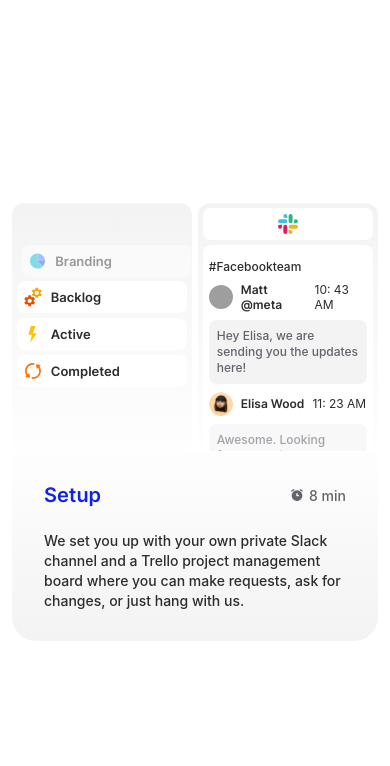
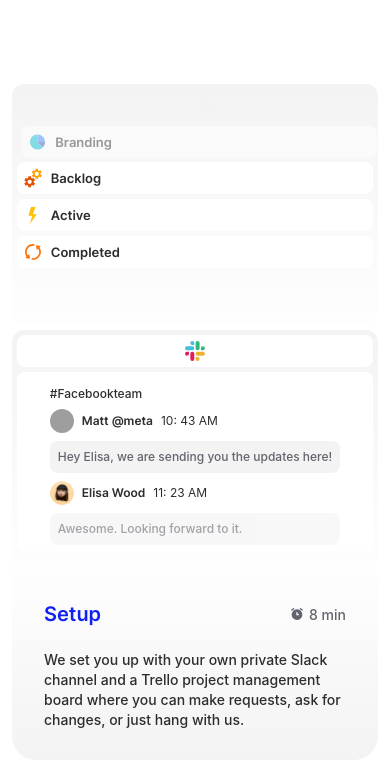
Before and after one commit to devbylanre/slack-setup, a React (Create React App) app: page / in a window 390 px wide. Shown: the top 766 px of the page. Built offline with nearby package versions, Linux system fonts and the light colour scheme; grey boxes are pictures that could not be loaded; a web font is replaced by a local one.

Commit message:
added responsive breankpoint to .cards

```diff
--- a/src/styles.module.css
+++ b/src/styles.module.css
@@ -59,8 +59,15 @@
 
 .cards {
     display: flex;
+    flex-direction: column;
     gap: calc(var(--space) * 1.5);
     background-color: var(--white);
+}
+
+@media (min-width: 1024px) {
+    .cards {
+        flex-direction: row;
+    }
 }
 
 .card {
@@ -70,6 +77,7 @@
     flex-basis: 50%;
     border-radius: calc(var(--border-radius) * 6);
     background: linear-gradient(var(--gray-light), var(--gray-lighter));
+    min-height: calc(var(--size) * 60);
     height: calc(var(--size) * 62);
     padding: calc(var(--space) * 1.2);
     overflow: hidden;
```
